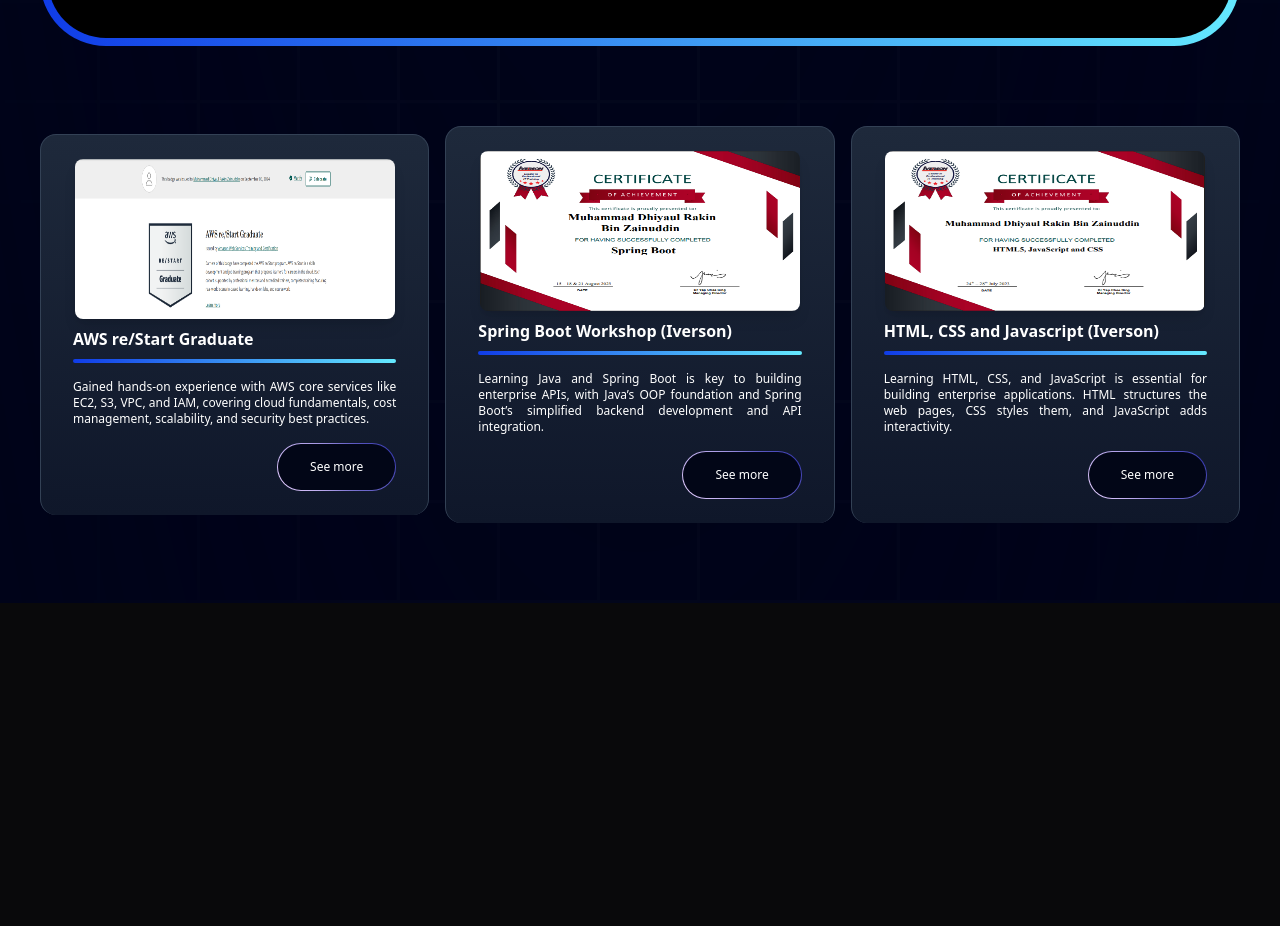
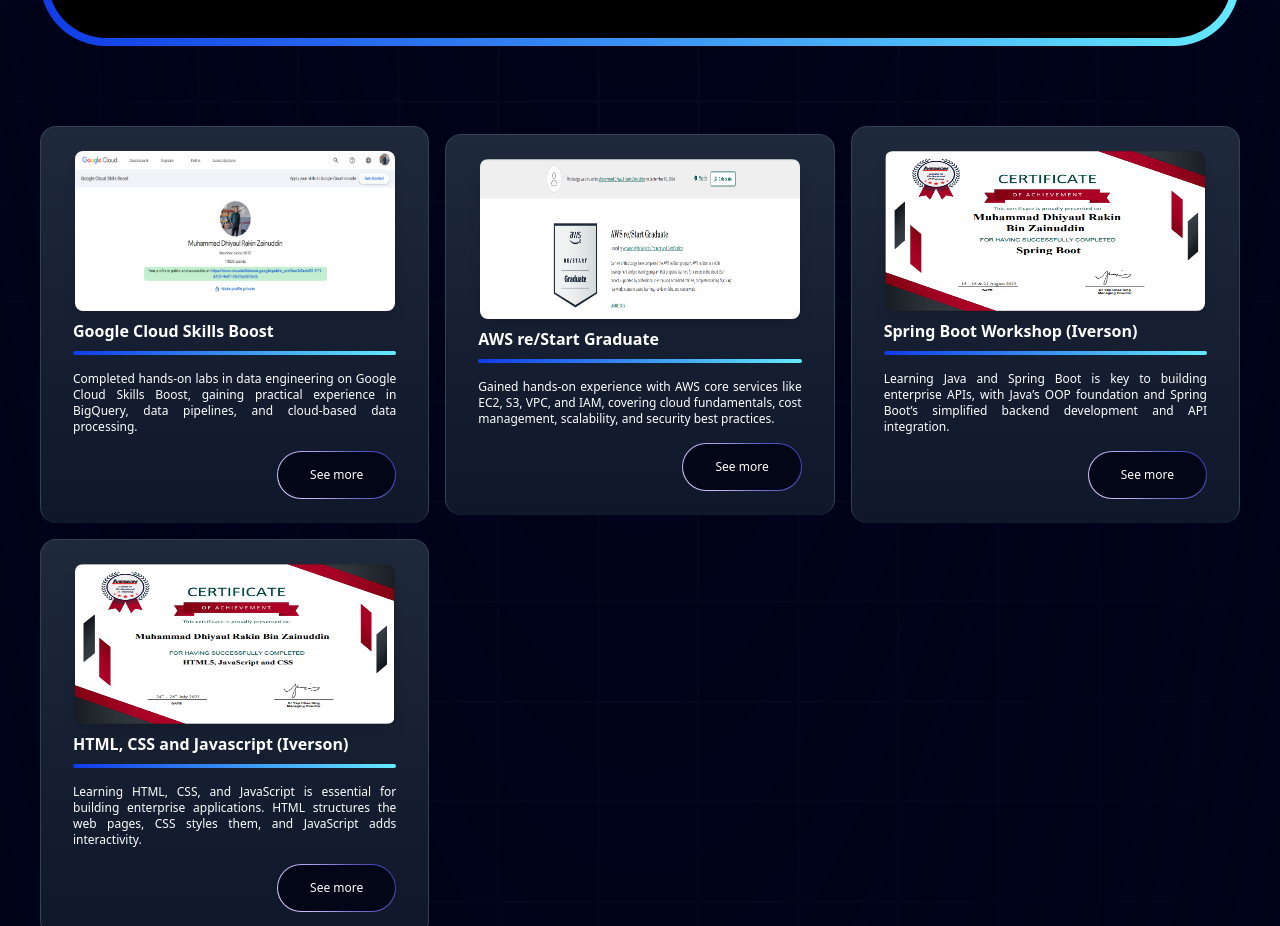
Before and after one commit to Ryukizo79/portfolionextjs, a Next.js app: page / in a window 1280 px wide. Shown: the part 6700-7626 px from the top of the page. Before the commit the page ends 7303 px from the top, so only its background shows below. Built offline with nearby package versions, Linux system fonts and the light colour scheme.

Commit message:
New Achievements

```diff
--- a/components/Achievements.tsx
+++ b/components/Achievements.tsx
@@ -4,6 +4,13 @@
 import { motion } from "framer-motion";
 const Achievements = () => {
   const items = [
+    {
+      title: "Google Cloud Skills Boost",
+      description:
+        "Completed hands-on labs in data engineering on Google Cloud Skills Boost, gaining practical experience in BigQuery, data pipelines, and cloud-based data processing.",
+      image: '/googledataengineer.png',
+      link: 'https://www.cloudskillsboost.google/public_profiles/bf2e4c53-1111-4203-9687-0bdfae000635',
+    },
     {
       title: "AWS re/Start Graduate",
       description:
--- a/components/Projects.tsx
+++ b/components/Projects.tsx
@@ -118,7 +118,7 @@
                   background: 'linear-gradient(180deg, var(--slate-800), var(--slate-900))',
                 }}
               >
-                <p className='sm:text-base text-[0.5rem]'>
+                <p className='sm:text-base text-[0.7rem]'>
                   {project.link ? (
                     <a
                       href={project.link}
```
Also changed, not shown: public/googledataengineer.png (added).
